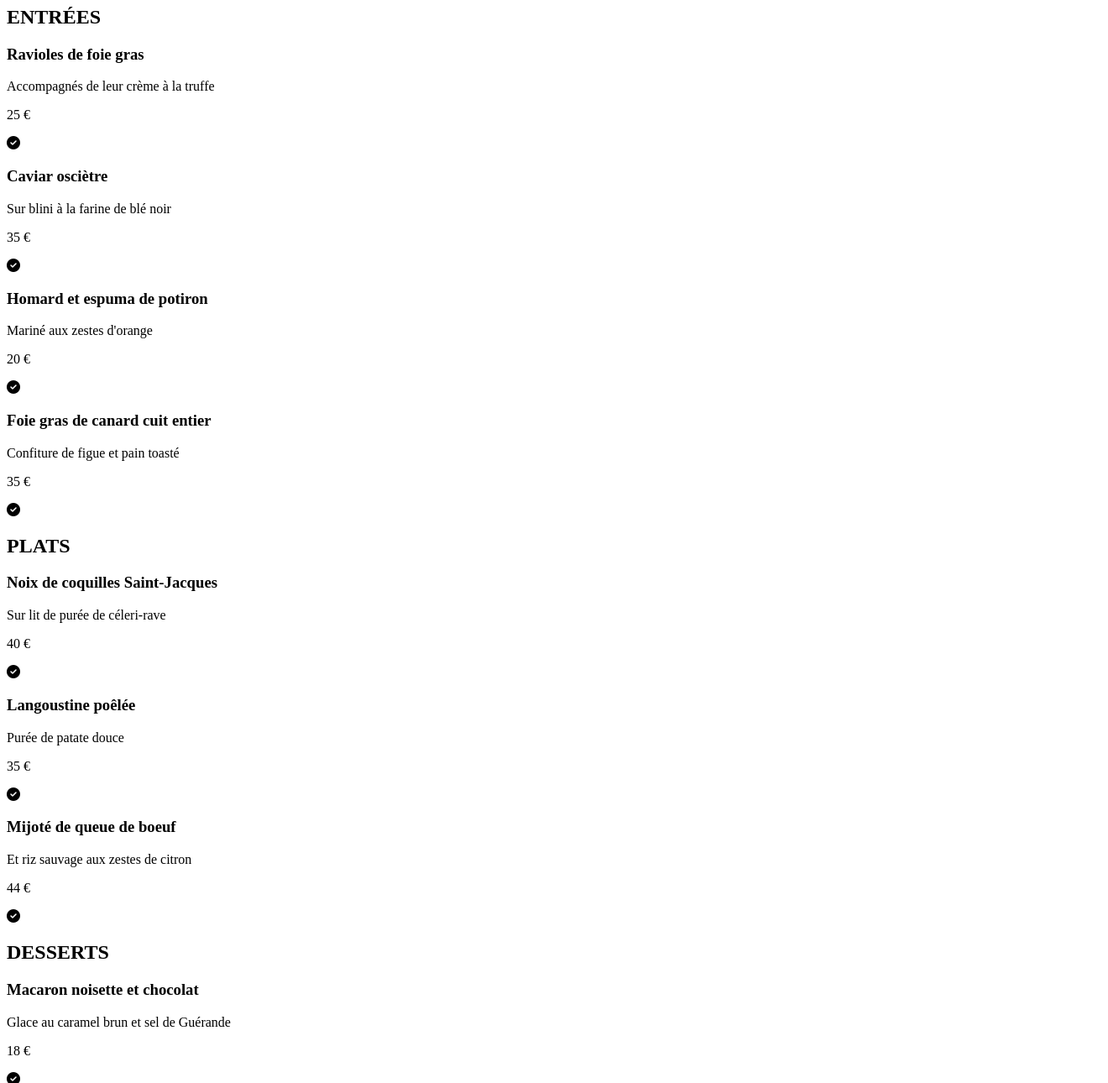
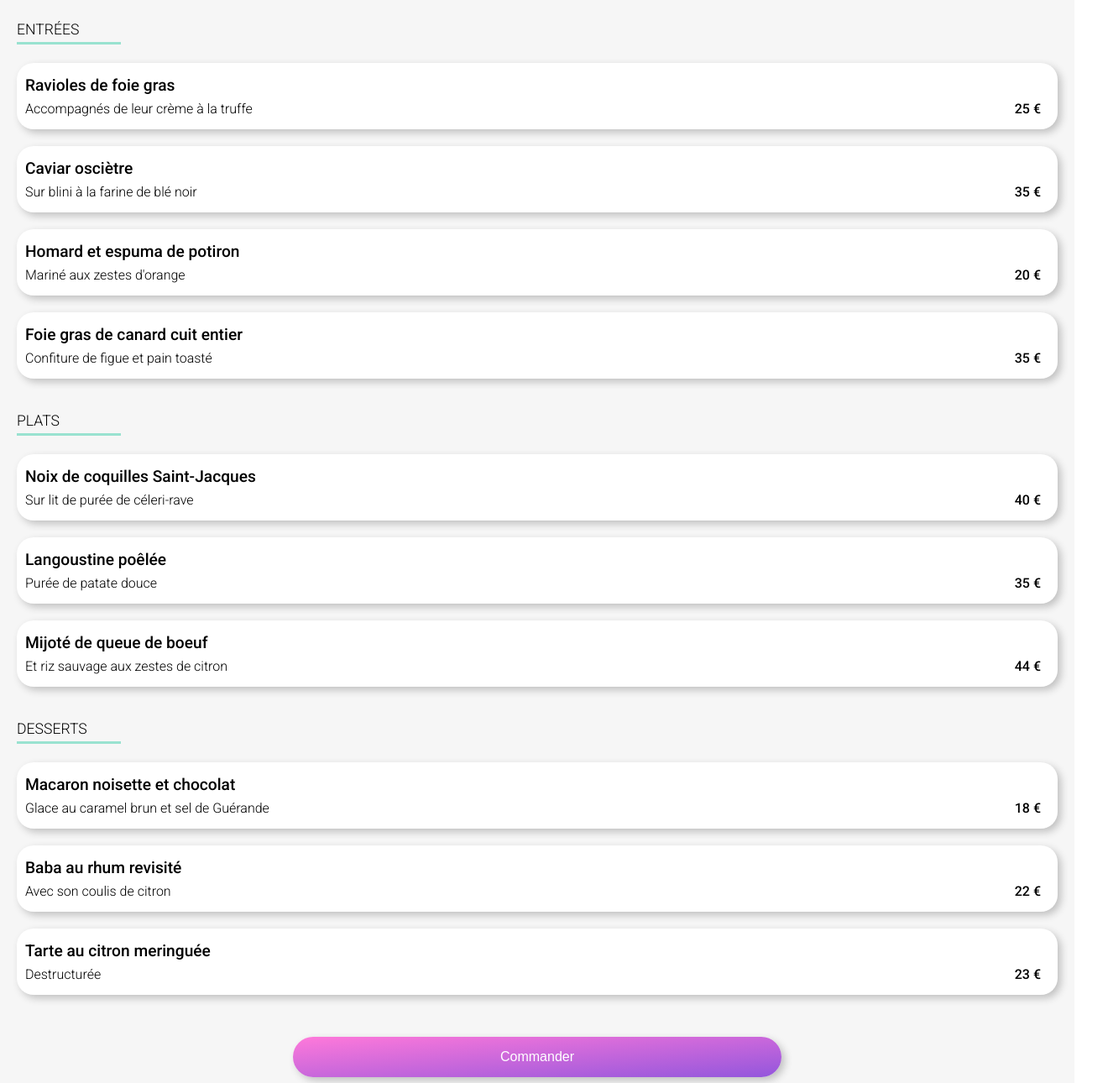
Before and after one commit to MorganeDlc/Morgane_delachaise_P3, a website: page page2.html in a window 1280 px wide. Shown: the part 410-1700 px from the top of the page at 84% size, 1320 px wide, since content can reach past the window. Drawn offline with Linux system fonts and the light colour scheme; a web font is replaced by a local one.

Commit message:
commit 6.07

```diff
--- a/page2.html
+++ b/page2.html
@@ -5,78 +5,81 @@
     <meta http-equiv="X-UA-Compatible" content="IE=edge">
     <meta name="viewport" content="width=device-width, initial-scale=1.0">
     <script src="https://kit.fontawesome.com/b772343e7e.js" crossorigin="anonymous"></script>
+    <link rel="stylesheet" href="./style.css" />
     <title>Le délice des sens</title>
 </head>
 <body>
 
      <!-- HEADER -->
 
-    <header>
-        <img src="./images/logo/ohmyfood.png" alt="logo Oh my food">
-        <img src="./images/restaurants/stil-u2Lp8tXIcjw-unsplash.jpg" alt="La note enchantée">
+     <header class="header">
+        <a href="index.html"> <i class="fa-solid fa-arrow-left"></i></a>
+        <h1 class="header__logo">ohmyfood</h1>
     </header>
 
+        <img class="photo_resto" src="./images/restaurants/jay-wennington-N_Y88TWmGwA-unsplash.jpg" alt="La palette du gout">
 
     <!-- ALL MENU -->
     <section class="all_menu">
-        <h1>La note enchantée</h1>
-        <div class="coeur">
+        <header>
+            <h1>La note enchantée</h1>
             <i class="fa-regular fa-heart"></i>
-        </div>
+        </header>
 
         <!-- SECTION 1 - ENTREES -->
 
         <section class="menu">
             <h2>ENTRÉES</h2>
+            <div class="menu__border"></div>
             <div>
-                <article>
-                    <div class="menu_texte">
+                <article class="card">
+                    <div class="card__texte">
                         <h3>Ravioles de foie gras</h3>
                         <p>Accompagnés de leur crème à la truffe</p>
                     </div>
-                    <div class="menu_prix">
+                    <div class="card__prix">
                         <p>25 €</p>
                     </div>
-                    <div class="menu__check">
+                    <div class="card__check">
                         <i class="fa-solid fa-circle-check"></i>
                     </div>
                 </article>
 
-                <article>
-                    <div class="menu_texte">
+                <article class="card">
+                    <div class="card__texte">
                         <h3>Caviar osciètre</h3>
                         <p>Sur blini à la farine de blé noir</p>
                     </div>
-                    <div class="menu_prix">
+                    <div class="card__prix">
                         <p>35 €</p>
                     </div>
-                    <div class="menu__check">
+                    <div class="card__check">
                         <i class="fa-solid fa-circle-check"></i>
                     </div>
                 </article>
 
-                <article>
-                    <div class="menu_texte">
+                <article class="card">
+                    <div class="card__texte">
                         <h3>Homard et espuma de potiron</h3>
                         <p>Mariné aux zestes d'orange</p>
                     </div>
-                    <div class="menu_prix">
+                    <div class="card__prix">
                         <p>20 €</p>
                     </div>
-                    <div class="menu__check">
+                    <div class="card__check">
                         <i class="fa-solid fa-circle-check"></i>
                     </div>
                 </article>
 
-                <article>
-                    <div class="menu_texte">
+                <article class="card">
+                    <div class="card__texte">
                         <h3>Foie gras de canard cuit entier</h3>
                         <p>Confiture de figue et pain toasté</p>
                     </div>
-                    <div class="menu_prix">
+                    <div class="card__prix">
                         <p>35 €</p>
                     </div>
-                    <div class="menu__check">
+                    <div class="card__check">
                         <i class="fa-solid fa-circle-check"></i>
                     </div>
                 </article>
@@ -87,42 +90,43 @@
 
         <section class="menu">
             <h2>PLATS</h2>
+            <div class="menu__border"></div>
             <div>
-                <article>
-                    <div class="menu_texte">
+                <article class="card">
+                    <div class="card__texte">
                         <h3>Noix de coquilles Saint-Jacques</h3>
                         <p>Sur lit de purée de céleri-rave</p>
                     </div>
-                    <div class="menu_prix">
+                    <div class="card__prix">
                         <p>40 €</p>
                     </div>
-                    <div class="menu__check">
+                    <div class="card__check">
                         <i class="fa-solid fa-circle-check"></i>
                     </div>
                 </article>
 
-                <article>
-                    <div class="menu_texte">
+                <article class="card">
+                    <div class="card__texte">
                         <h3>Langoustine poêlée</h3>
                         <p>Purée de patate douce</p>
                     </div>
-                    <div class="menu_prix">
+                    <div class="card__prix">
                         <p>35 €</p>
                     </div>
-                    <div class="menu__check">
+                    <div class="card__check">
                         <i class="fa-solid fa-circle-check"></i>
                     </div>
                 </article>
 
-                <article>
-                    <div class="menu_texte">
+                <article class="card">
+                    <div class="card__texte">
                         <h3>Mijoté de queue de boeuf</h3>
                         <p>Et riz sauvage aux zestes de citron</p>
                     </div>
-                    <div class="menu_prix">
+                    <div class="card__prix">
                         <p>44 €</p>
                     </div>
-                    <div class="menu__check">
+                    <div class="card__check">
                         <i class="fa-solid fa-circle-check"></i>
                     </div>
                 </article>
@@ -133,65 +137,66 @@
 
         <section class="menu">
             <h2>DESSERTS</h2>
+            <div class="menu__border"></div>
             <div>
-                <article>
-                    <div class="menu_texte">
+                <article class="card">
+                    <div class="card__texte">
                         <h3>Macaron noisette et chocolat</h3>
                         <p>Glace au caramel brun et sel de Guérande</p>
                     </div>
-                    <div class="menu_prix">
+                    <div class="card__prix">
                         <p>18 €</p>
                     </div>
-                    <div class="menu__check">
+                    <div class="card__check">
                         <i class="fa-solid fa-circle-check"></i>
                     </div>
                 </article>
 
-                <article>
-                    <div class="menu_texte">
+                <article class="card">
+                    <div class="card__texte">
                         <h3>Baba au rhum revisité</h3>
                         <p>Avec son coulis de citron</p>
                     </div>
-                    <div class="menu_prix">
+                    <div class="card__prix">
                         <p>22 €</p>
                     </div>
-                    <div class="menu__check">
+                    <div class="card__check">
                         <i class="fa-solid fa-circle-check"></i>
                     </div>
                 </article>
 
-                <article>
-                    <div class="menu_texte">
+                <article class="card">
+                    <div class="card__texte">
                         <h3>Tarte au citron meringuée</h3>
                         <p>Destructurée</p>
                     </div>
-                    <div class="menu_prix">
+                    <div class="card__prix">
                         <p>23 €</p>
                     </div>
-                    <div class="menu__check">
+                    <div class="card__check">
                         <i class="fa-solid fa-circle-check"></i>
                     </div>
                 </article>
             </div>
         </section>
 
-        <div class="command-button">
-            <button>Commander</button>
+        <div class="menu-button">
+            <button class="btn">Commander</button>
         </div>
 
     </section>
 
 
     <!-- FOOTER -->
-    <footer>
-        <img src="./images/logo/ohmyfood.png" alt="logo Oh my food">
-        <ul>
-            <li><a href="#"> <i class="fa-solid fa-utensils"></i> Proposer un restaurant</a></li>
-            <li><a href="#"><i class="fa-solid fa-handshake-angle"></i> Devenir partenaire</a></li>
+    <footer class="footer">
+        <h3 class="footer__logo">ohmyfood</h3>
+        <ul class="footer__list">
+            <li class="footer__icon"><a href="#"> <i class="fa-solid fa-utensils"></i> Proposer un restaurant</a></li>
+            <li class="footer__icon"><a href="#"><i class="fa-solid fa-handshake-angle"></i> Devenir partenaire</a></li>
             <li><a href="#">Mentions légales</a></li>
             <li><a href="mailto:contact@ohmyfood.com">Contact</a></li>
         </ul>
-      </footer>
+    </footer>
 
 
 </body>
--- a/sass/components/_button.scss
+++ b/sass/components/_button.scss
@@ -1,6 +1,9 @@
 .btn {
     border-radius: 30px 30px 30px 30px;
-    padding: 16px 22px;
+    // padding: 16px 22px;
+    width: 47%;
+    padding-top: 15px;
+    padding-bottom: 15px;
     margin: 20px 0 40px 0;
     font-size: 100%;
     font-weight: 500;
--- a/sass/layout/_header.scss
+++ b/sass/layout/accueil/_header.scss
@@ -4,6 +4,7 @@
     margin: 0px;
     &__logo {
         text-align: center;
+        justify-content: center;
         font-family: Shrikhand;
         padding: 15px;
         margin: 0px;
--- /dev/null
+++ b/sass/layout/menus/_cardmenu.scss
@@ -0,0 +1,37 @@
+/* CARDS PAGE MENU */
+
+.card {
+    background-color: white;
+    padding: 10px;
+    margin-top: 20px;
+    border-radius: 20px;
+    display: flex;
+    justify-content: space-between;
+    align-items: flex-end;
+    @include ombre-gris;
+    &__texte {
+        h3 {
+            margin: 5px 0 7px 0;
+            font-weight: 500;
+            font-size: 120%;
+            flex-wrap: nowrap;
+        }
+        p {
+            margin: 5px 0 5px 0px;
+            font-weight: 300;
+        }
+    }
+    &__prix {
+        font-weight: 500;
+        p {
+            margin: 0 10px 5px 0;
+        }
+    }
+    &__check {
+        display: none;
+    }
+}
+.menu-button {
+    text-align: center;
+    margin-top: 30px;
+}
--- /dev/null
+++ b/sass/layout/menus/_menuspage.scss
@@ -0,0 +1,39 @@
+/* MENUS PAGE MENU */
+
+.all_menu {
+    background-color: #F6F6F6;
+    border-radius: 50px 50px 0 0;
+    padding: 20px;
+    margin-top: -50px;
+    position: relative;
+    header {
+        display: flex;
+        align-items: center;
+        justify-content: space-between;
+        margin-top: 20px;
+        margin-right: 30px;
+    }
+    h1 {
+        font-family: Shrikhand;
+        font-size: 30px;
+        font-weight: 100;
+        margin: 0;
+    }
+    i {
+        font-size: 25px;
+    }
+}
+
+.menu {
+    h2 {
+        font-size: 110%;
+        font-weight: 100;
+        margin-bottom: 5px;
+        margin-top: 40px;
+    }
+    &__border {
+        border-top: 3px solid $color-tertiary;
+        height: 2px;
+        width: 10%;
+    }
+}
--- a/style.scss
+++ b/style.scss
@@ -6,9 +6,13 @@
 @import "./sass/components/button.scss";
 
 @import "./sass/layout/layout.scss";
-@import "./sass/layout/header.scss";
-@import "./sass/layout/footer.scss";
-@import "./sass/layout/formulaire.scss";
-@import "./sass/layout/explore.scss";
-@import "./sass/layout/fonctionnement.scss";
-@import "./sass/layout/restaurants.scss";
+@import "./sass/layout/accueil/header.scss";
+@import "./sass/layout/accueil/footer.scss";
+@import "./sass/layout/accueil/formulaire.scss";
+@import "./sass/layout/accueil/explore.scss";
+@import "./sass/layout/accueil/fonctionnement.scss";
+@import "./sass/layout/accueil/restaurants.scss";
+
+@import "./sass/layout/menus/headerpage.scss";
+@import "./sass/layout/menus/menuspage.scss";
+@import "./sass/layout/menus/cardmenu.scss";
```
Also changed, not shown: index.html (+1 -1 lines), page1.html (+56 -50 lines), page3.html (+55 -50 lines), page4.html (+57 -52 lines), sass/layout/menus/_headerpage.scss (added, +20 -0 lines), sass/layout/accueil/_explore.scss (renamed from sass/layout/_explore.scss), sass/layout/accueil/_fonctionnement.scss (renamed from sass/layout/_fonctionnement.scss), sass/layout/accueil/_footer.scss (renamed from sass/layout/_footer.scss), sass/layout/accueil/_formulaire.scss (renamed from sass/layout/_formulaire.scss), sass/layout/accueil/_restaurants.scss (renamed from sass/layout/_restaurants.scss), style.css, 1 other file.
